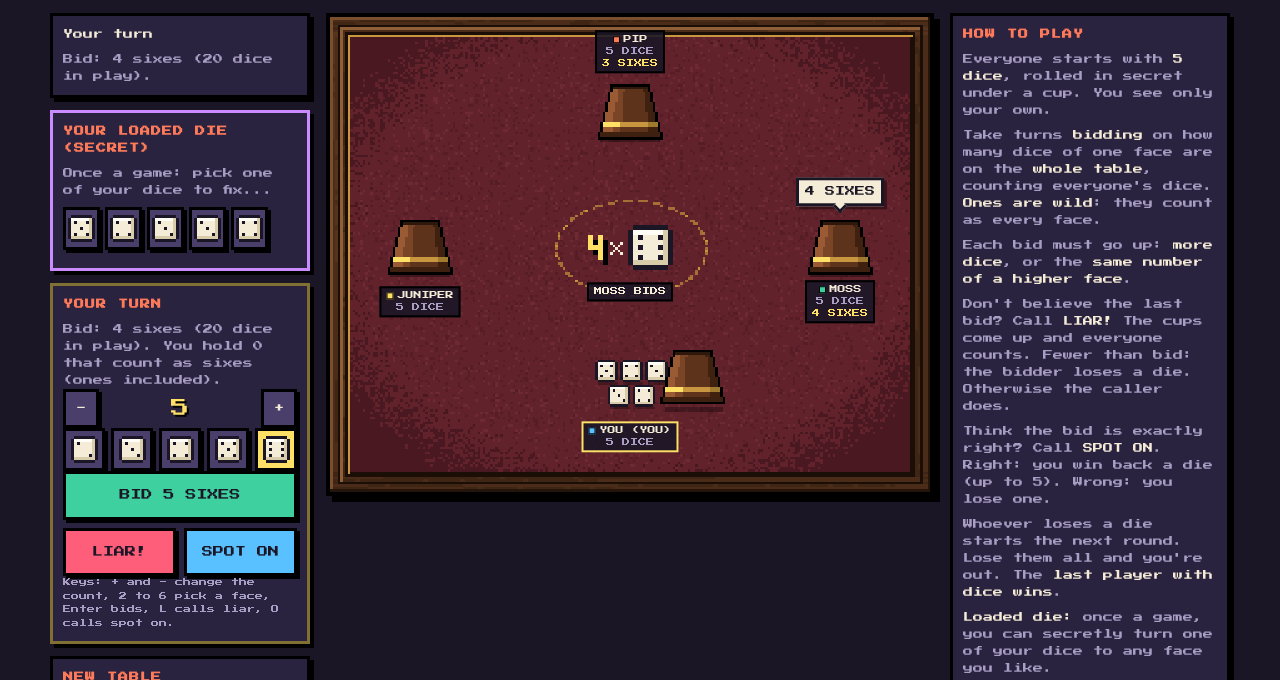
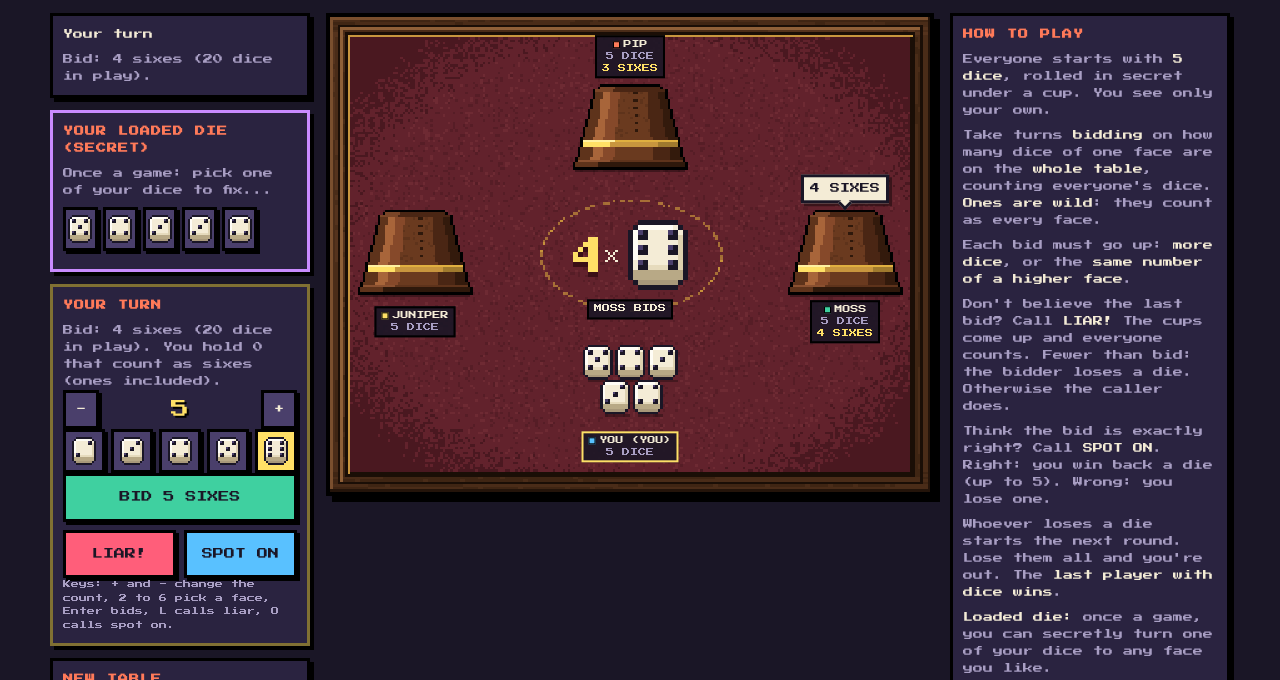
Before and after one commit to h29jhoofer-oss/Game, a plain HTML site: page artifact-dice.html in a window 1280 px wide. Shown: the part 120-800 px from the top of the page. Drawn offline with Linux system fonts and the light colour scheme.

Commit message:
Liar's Dice: bigger leather cups that hide all five dice, cleaner dice, clearer reveal
Co-Authored-By: Claude Opus 5.5 <noreply@anthropic.com>
Claude-Session: https://claude.ai/code/session_012hALYbZ71PS9PcbTK5ViRQ

```diff
--- a/artifact-dice.html
+++ b/artifact-dice.html
@@ -85,7 +85,7 @@
   .faces { display: grid; grid-template-columns: repeat(5, 1fr); gap: 6px; }
   .faces button, .loadBtns button { padding: 5px 2px; display: flex; justify-content: center; }
   .faces button[aria-pressed="true"], .loadBtns button[aria-pressed="true"] { background: var(--gold); }
-  canvas.die { width: 27px; height: 27px; image-rendering: pixelated; display: block; }
+  canvas.die { width: 24px; height: 28px; image-rendering: pixelated; display: block; }
   .moves { display: grid; grid-template-columns: repeat(2, 1fr); gap: 8px; }
   .moves button { padding: 12px 4px; font-size: 11px; }
   button.bid { background: var(--ok); color: var(--bg); grid-column: 1 / -1; }
@@ -502,7 +502,7 @@
 
   // ---------- Drawing ----------
   const cv = $("table"), ctx = cv.getContext("2d");
-  const LW = 240, LH = 190, K = 4, F = 8, CX = 120, CY = 92;
+  const LW = 240, LH = 190, K = 4, F = 8, CX = 120, CY = 95;
   const WOOD = { base: "#4a2c18", grainA: "#3f2513", grainB: "#55331d", hi: "#7a4f2e", lo: "#24140a", groove: "#1a0e06", lip: "#8f6038" };
   const GLYPHS = {
     A: [" # ", "# #", "###", "# #", "# #"], B: ["## ", "# #", "## ", "# #", "## "], C: [" ##", "#  ", "#  ", "#  ", " ##"], D: ["## ", "# #", "# #", "# #", "## "],
@@ -529,45 +529,59 @@
       }
     }
   }
-  // Dice: 9 x 9, cream with dark pips; the wild one has a red pip.
-  const PIPS = { 1: [[4, 4]], 2: [[2, 2], [6, 6]], 3: [[2, 2], [4, 4], [6, 6]], 4: [[2, 2], [6, 2], [2, 6], [6, 6]], 5: [[2, 2], [6, 2], [4, 4], [2, 6], [6, 6]], 6: [[2, 2], [6, 2], [2, 4], [6, 4], [2, 6], [6, 6]] };
+  // Dice: 12 x 14. A rounded cream face with chunky 2 x 2 pips, and a darker
+  // strip along the bottom for the side you can see. The wild one is a big red pip.
+  const DW = 12, DH = 14;
+  const PIPS = { 1: [], 2: [[8, 2], [2, 8]], 3: [[8, 2], [5, 5], [2, 8]], 4: [[2, 2], [8, 2], [2, 8], [8, 8]], 5: [[2, 2], [8, 2], [5, 5], [2, 8], [8, 8]], 6: [[2, 2], [8, 2], [2, 5], [8, 5], [2, 8], [8, 8]] };
   const dieCache = {};
   function dieSprite(face, glow) {
     const key = face + (glow ? "g" : "");
     if (dieCache[key]) return dieCache[key];
-    const c = document.createElement("canvas"); c.width = 9; c.height = 9; const g = c.getContext("2d");
-    g.fillStyle = glow ? "#ffe066" : "#1a1626"; g.fillRect(1, 0, 7, 9); g.fillRect(0, 1, 9, 7);
-    g.fillStyle = "#f4ecd6"; g.fillRect(1, 1, 7, 7);
-    g.fillStyle = "#d8ccab"; g.fillRect(1, 7, 7, 1); g.fillRect(7, 1, 1, 7);
-    g.fillStyle = "#fffdf6"; g.fillRect(1, 1, 6, 1);
-    g.fillStyle = face === 1 ? "#d8344a" : "#1a1626";
-    for (const [x, y] of PIPS[face]) g.fillRect(x, y, 1, 1);
+    const c = document.createElement("canvas"); c.width = DW; c.height = DH; const g = c.getContext("2d");
+    const px = (col, x, y, w = 1, h = 1) => { g.fillStyle = col; g.fillRect(x, y, w, h); };
+    // outline with rounded corners
+    const edge = glow ? "#ffe066" : "#1a1626";
+    px(edge, 2, 0, 8, 1); px(edge, 1, 1, 10, 1); px(edge, 0, 2, 12, 10); px(edge, 1, 12, 10, 1); px(edge, 2, 13, 8, 1);
+    // the side (depth) and the face
+    px("#b8a986", 1, 10, 10, 2); px("#a8987a", 2, 12, 8, 1);
+    px("#f4ecd6", 2, 1, 8, 1); px("#f4ecd6", 1, 2, 10, 8);
+    px("#fffdf6", 2, 1, 7, 1); px("#fffdf6", 1, 2, 1, 6);          // light from the top left
+    px("#ddd1b0", 10, 3, 1, 7); px("#e6dbbd", 2, 9, 8, 1);        // soft shade on the far edges
+    if (face === 1) { px("#d8344a", 4, 4, 4, 4); px("#f4ecd6", 4, 4, 1, 1); px("#f4ecd6", 7, 4, 1, 1); px("#f4ecd6", 4, 7, 1, 1); px("#f4ecd6", 7, 7, 1, 1); px("#ff8a9a", 5, 5, 1, 1); }
+    for (const [x, y] of PIPS[face]) { px("#1a1626", x, y, 2, 2); px("#4a3f6b", x, y, 1, 1); }
     return dieCache[key] = c;
   }
-  // The cup: dark leather, a gold band near the mouth, open end down.
+  // The cup: a big leather dice cup, open end down, with a stitched seam, a gold
+  // band and a thick rolled lip, wide enough to hide all five dice.
+  const UW = 46, UH = 34;
   let cupImg = null;
   function cupSprite() {
     if (cupImg) return cupImg;
-    const c = document.createElement("canvas"); c.width = 26; c.height = 22; const g = c.getContext("2d");
-    for (let y = 0; y < 22; y++) {
-      const half = Math.round(8 + (y / 21) * 5), x0 = 13 - half, x1 = 13 + half;
+    const c = document.createElement("canvas"); c.width = UW; c.height = UH; const g = c.getContext("2d"), r = rng(4);
+    for (let y = 0; y < UH; y++) {
+      const half = y >= UH - 3 ? 23 : Math.round(14 + (y / (UH - 4)) * 8) - (y === 0 ? 2 : y === 1 ? 1 : 0), x0 = 23 - half, x1 = 23 + half;
       g.fillStyle = "#000"; g.fillRect(x0, y, x1 - x0, 1);
-      if (y === 0 || y === 21) continue;
+      if (y === 0 || y === UH - 1) continue;
       for (let x = x0 + 1; x < x1 - 1; x++) {
         const u = (x - x0) / (x1 - x0);
-        g.fillStyle = y >= 15 && y <= 16 ? (u < 0.3 ? "#ffe066" : u > 0.75 ? "#a07a2e" : "#c8963e") : y >= 19 ? "#3d2010" : u < 0.18 ? "#9a5a33" : u < 0.32 ? "#7a4527" : u > 0.78 ? "#40210f" : "#5e331b";
-        g.fillRect(x, y, 1, 1);
+        let col;
+        if (y <= 2) col = u < 0.25 ? "#7a4527" : "#4a2614";                                   // the closed top
+        else if (y >= UH - 4) col = y === UH - 4 ? (u < 0.3 ? "#8a5030" : "#5e331b") : u < 0.2 ? "#5e331b" : "#2e180b"; // rolled lip
+        else if (y >= 22 && y <= 24) col = y === 22 ? (u < 0.35 ? "#fff1a0" : "#e0b040") : u < 0.3 ? "#ffe066" : u > 0.75 ? "#a07a2e" : "#c8963e";
+        else col = u < 0.12 ? "#5e331b" : u < 0.22 ? "#a8653a" : u < 0.34 ? "#86492a" : u > 0.86 ? "#331a0c" : u > 0.7 ? "#4a2614" : "#6a3a1f";
+        if (y > 2 && y < 21 && Math.abs(u - 0.55) < 0.02 && y % 3 === 0) col = "#2e180b"; // stitches up the seam
+        if (y > 2 && y < 21 && col === "#6a3a1f" && r() < 0.12) col = "#5e331b";        // a bit of leather grain
+        g.fillStyle = col; g.fillRect(x, y, 1, 1);
       }
     }
-    g.fillStyle = "#2e180b"; g.fillRect(6, 1, 14, 1);
     return cupImg = c;
   }
   // Seats sit round an oval table, with this screen's player at the bottom.
   function seatPos(i, n, meIdx) {
     const rel = ((i - meIdx) % n + n) % n, a = Math.PI / 2 + rel * 2 * Math.PI / n;
-    return { x: CX + Math.cos(a) * 84, y: CY + Math.sin(a) * 54, up: Math.sin(a) < -0.2 };
+    return { x: CX + Math.cos(a) * 86, y: CY + Math.sin(a) * 50, up: Math.sin(a) < -0.2 };
   }
-  const SLOTS = [[-14, -9], [-4, -9], [6, -9], [-9, 1], [1, 1]];
+  const SLOTS = [[-19, -14], [-6, -14], [7, -14], [-12, 0], [1, 0]];
   const meIndex = (v) => Math.max(0, v.seats.findIndex(s => s.id === mySeat));
 
   let bgImg = null;
@@ -591,7 +605,7 @@
     g.fillStyle = WOOD.groove; g.fillRect(F - 2, F - 2, LW - 2 * F + 4, 2); g.fillRect(F - 2, F - 2, 2, LH - 2 * F + 4); g.fillRect(F - 2, LH - F, LW - 2 * F + 4, 2); g.fillRect(LW - F, F - 2, 2, LH - 2 * F + 4);
     g.fillStyle = "#c8963e"; g.fillRect(F - 1, F - 1, LW - 2 * F + 2, 1); g.fillRect(F - 1, F - 1, 1, LH - 2 * F + 2);
     // a gold ring in the middle where the bid sits
-    for (let t = 0; t < 360; t += 2) { const a = t * Math.PI / 180; if (t % 12 < 8) { g.fillStyle = "rgba(224,176,64,0.55)"; g.fillRect(Math.round(CX + Math.cos(a) * 30), Math.round(CY + Math.sin(a) * 19), 1, 1); } }
+    for (let t = 0; t < 360; t += 2) { const a = t * Math.PI / 180; if (t % 12 < 8) { g.fillStyle = "rgba(224,176,64,0.55)"; g.fillRect(Math.round(CX + Math.cos(a) * 36), Math.round(CY + Math.sin(a) * 22), 1, 1); } }
     return bgImg = c;
   }
 
@@ -605,6 +619,15 @@
     const busy = particles.length || (view && (view.phase === "rolling" || (view.phase === "reveal" && now - revealStart < 2500) || view.turn));
     if (busy && !(REDUCED && !particles.length)) rafId = requestAnimationFrame(frame); else lastFrame = 0;
   }
+  // A chunky 5 x 7 font for the bid in the middle of the table.
+  const BIG = {
+    0: [" ### ", "## ##", "## ##", "## ##", "## ##", "## ##", " ### "], 1: ["  ## ", " ### ", "  ## ", "  ## ", "  ## ", "  ## ", " ####"],
+    2: [" ### ", "## ##", "   ##", "  ## ", " ##  ", "##   ", "#####"], 3: ["#### ", "   ##", "   ##", " ### ", "   ##", "   ##", "#### "],
+    4: ["   ##", "  ###", " # ##", "#  ##", "#####", "   ##", "   ##"], 5: ["#####", "##   ", "#### ", "   ##", "   ##", "## ##", " ### "],
+    6: [" ### ", "##   ", "#### ", "## ##", "## ##", "## ##", " ### "], 7: ["#####", "   ##", "  ## ", "  ## ", " ##  ", " ##  ", " ##  "],
+    8: [" ### ", "## ##", "## ##", " ### ", "## ##", "## ##", " ### "], 9: [" ### ", "## ##", "## ##", " ####", "   ##", "  ## ", " ##  "],
+  };
+  function drawBig(str, x, y, col) { for (const ch of String(str)) { mask(ctx, BIG[ch], x, y, col, 2); x += 12; } }
   function drawNumber(str, x, y, col, scale) { for (const ch of String(str)) { if (GLYPHS[ch]) mask(ctx, GLYPHS[ch], x, y, col, scale); x += 4 * scale; } }
   function draw(now, dt) {
     ctx.setTransform(K, 0, 0, K, 0, 0); ctx.imageSmoothingEnabled = false;
@@ -615,7 +638,7 @@
     view.seats.forEach((s, i) => {
       const p = seatPos(i, n, mi), mine = s.id === mySeat;
       if (s.count <= 0 && !(rev && rev.dice[s.id])) { // out: an empty cup lying on its side
-        ctx.globalAlpha = 0.45; ctx.drawImage(cupSprite(), Math.round(p.x - 13), Math.round(p.y - 11)); ctx.globalAlpha = 1; return;
+        ctx.globalAlpha = 0.45; ctx.drawImage(cupSprite(), Math.round(p.x - UW / 2), Math.round(p.y + 15 - UH)); ctx.globalAlpha = 1; return;
       }
       const shake = view.phase === "rolling" && !REDUCED ? Math.round(Math.sin(now / 28 + i * 2) * 1.5) : 0;
       // the dice under (or beside) the cup
@@ -625,28 +648,29 @@
       const showDice = dice && (mine || lift > 0.35);
       if (showDice) dice.forEach((d, k) => {
         const [ox, oy] = SLOTS[k], hit = glowF && matches(d, glowF);
-        ctx.fillStyle = "rgba(0,0,0,0.3)"; ctx.fillRect(Math.round(p.x + ox) + 1, Math.round(p.y + oy) + 9, 8, 1);
+        ctx.fillStyle = "rgba(0,0,0,0.3)"; ctx.fillRect(Math.round(p.x + ox) + 2, Math.round(p.y + oy) + DH, DW - 2, 1);
         if (glowF && !hit) ctx.globalAlpha = 0.4;
         ctx.drawImage(dieSprite(d, hit && lift >= 1), Math.round(p.x + ox), Math.round(p.y + oy));
         ctx.globalAlpha = 1;
       });
       // the cup: down over the dice, lifted to one side for your own, or rising on a reveal
-      let cx = p.x, cy = p.y + 11, up = 0;
-      if (mine && !rev) { cx = p.x + 25; up = view.phase === "rolling" ? 0 : 2; }
-      if (mine && view.phase === "rolling") cx = p.x;
-      if (rev) { up = 18 * lift; if (mine) cx = p.x; }
-      ctx.fillStyle = `rgba(0,0,0,${0.35 - up / 70})`; ctx.fillRect(Math.round(cx - 12 + up / 4), Math.round(cy - 1), Math.round(24 - up / 2), 2);
-      if (rev && lift >= 1) ctx.globalAlpha = 0.55;
-      ctx.drawImage(cupSprite(), Math.round(cx - 13 + shake), Math.round(cy - 22 - up));
+      // Your own cup is in your hand (so you can see your dice) except while shaking.
+      // On a reveal every cup lifts away and fades so the dice can be counted.
+      if (mine && !rev && view.phase !== "rolling") return;
+      if (rev && lift >= 1) return;
+      const cx = p.x, cy = p.y + 16, up = rev ? 14 * lift : 0;
+      ctx.globalAlpha = rev ? 1 - lift : 1;
+      ctx.fillStyle = "rgba(0,0,0,0.35)"; ctx.fillRect(Math.round(cx - 22 + up / 3), Math.round(cy - 1), Math.round(44 - up / 1.5), 2);
+      ctx.drawImage(cupSprite(), Math.round(cx - UW / 2 + shake), Math.round(cy - UH - up));
       ctx.globalAlpha = 1;
     });
     // the bid in the middle: "4 x [five]"
     const b = rev ? rev.bid : view.bid;
     if (b) {
-      const qs = String(b.q), w = qs.length * 8 + 8 + 18, x0 = Math.round(CX - w / 2), y0 = CY - 9;
-      drawNumber(qs, x0 + 2, y0 + 6, "#000", 2); drawNumber(qs, x0, y0 + 4, "#ffe066", 2);
-      ctx.fillStyle = "#f4ecd6"; const xx = x0 + qs.length * 8 + 1; for (let k = 0; k < 5; k++) { ctx.fillRect(xx + k, y0 + 7 + k, 1, 1); ctx.fillRect(xx + 4 - k, y0 + 7 + k, 1, 1); }
-      ctx.drawImage(dieSprite(b.f), x0 + qs.length * 8 + 8, y0, 18, 18);
+      const qs = String(b.q), w = qs.length * 12 + 10 + DW * 2, x0 = Math.round(CX - w / 2), y0 = CY - DH;
+      drawBig(qs, x0, y0 + 9, "#3a0f16"); drawBig(qs, x0, y0 + 7, "#ffe066");
+      ctx.fillStyle = "#f4ecd6"; const xx = x0 + qs.length * 12 + 1; for (let k = 0; k < 5; k++) { ctx.fillRect(xx + k, y0 + 12 + k, 1, 1); ctx.fillRect(xx + 4 - k, y0 + 12 + k, 1, 1); }
+      ctx.drawImage(dieSprite(b.f), x0 + qs.length * 12 + 10, y0, DW * 2, DH * 2);
     }
     // dice popping when lost
     for (let i = particles.length - 1; i >= 0; i--) {
@@ -686,11 +710,11 @@
       ct.textContent = s.waiting ? "NEXT GAME" : v.phase === "lobby" ? "READY" : s.count <= 0 ? (v.winner === s.id ? "WINNER" : "OUT") : `${s.count} ${s.count === 1 ? "DIE" : "DICE"}`;
       el.append(ct);
       if (s.lastBid && v.phase === "bidding") { const lb = document.createElement("div"); lb.className = "lb"; lb.textContent = bidText(s.lastBid); el.append(lb); }
-      place(el, p.x, p.up ? p.y - 24 : p.y + 22);
+      place(el, p.x, p.up ? p.y - 29 : p.y + 27);
       if (rev && (rev.loser === s.id || rev.gain === s.id)) {
         const r = tagEl("res-" + s.id, "resultTag " + (rev.gain === s.id ? "win" : "lose"));
         r.textContent = rev.gain === s.id ? "+1 DIE" : "-1 DIE";
-        place(r, p.x + 22, p.y - 14);
+        place(r, p.x + 30, p.y - 20);
       }
     });
     if (v.winner && v.phase === "over") {
@@ -698,18 +722,18 @@
       r.textContent = w ? `${w.name} WINS!` : "GAME OVER"; place(r, CX, CY);
     } else if (rev) {
       const r = tagEl("mid", "resultTag " + (rev.loser === rev.bidder ? "lose" : "win"));
-      r.textContent = `THERE ${rev.count === 1 ? "WAS" : "WERE"} ${rev.count}`; place(r, CX, CY + 18);
+      r.textContent = `THERE ${rev.count === 1 ? "WAS" : "WERE"} ${rev.count}`; place(r, CX, CY - 24);
     } else if (v.phase !== "lobby") {
       const by = v.bid && v.seats.find(s => s.id === v.bid.by), m = tagEl("mid", "midTag");
       m.textContent = by ? `${by.name}${by.id === mySeat ? " (YOU)" : ""} BIDS` : `${v.total} DICE IN PLAY`;
-      place(m, CX, v.bid ? CY + 18 : CY);
+      place(m, CX, v.bid ? CY + 22 : CY);
     }
     for (const el of [...$("tags").children]) if (!keep.has(el.dataset.tag)) el.remove();
   }
   function bubble(seatId, text) {
     if (!view) return;
     const i = view.seats.findIndex(s => s.id === seatId); if (i < 0) return;
-    const p = seatPos(i, view.seats.length, meIndex(view)), pp = pct(p.x, p.y - 16);
+    const p = seatPos(i, view.seats.length, meIndex(view)), pp = pct(p.x, p.y - 20);
     const el = document.createElement("div"); el.className = "bubble"; el.textContent = text;
     el.style.left = pp.left; el.style.top = pp.top;
     $("bubbles").append(el); setTimeout(() => el.remove(), 1600);
@@ -732,7 +756,7 @@
         if (v.lastAct.id !== mySeat) bubble(v.lastAct.id, v.lastAct.say || bidText(v.lastAct));
         sfxSafe(SFX.bid);
       }
-      if (v.lastAct && (!prev.lastAct || v.lastAct.n !== prev.lastAct.n) && v.lastAct.a !== "bid") bubble(v.lastAct.id, v.lastAct.a === "liar" ? (v.lastAct.say || "LIAR!") : "SPOT ON!");
+      if (v.lastAct && (!prev.lastAct || v.lastAct.n !== prev.lastAct.n) && v.lastAct.a !== "bid" && v.lastAct.id !== mySeat) bubble(v.lastAct.id, v.lastAct.a === "liar" ? (v.lastAct.say || "LIAR!") : "SPOT ON!");
       if (v.turn === mySeat && prev.turn !== mySeat) {
         sfxSafe(SFX.turn);
         // start the draft at the smallest raise on the face you bid last (or your best face)
@@ -779,7 +803,7 @@
     if (sub) { const s = document.createElement("div"); s.className = "muted"; s.textContent = sub; box.append(s); }
   }
   const secsLeft = () => deadlineAt ? Math.max(0, Math.ceil((deadlineAt - Date.now()) / 1000)) : 0;
-  function dieCanvas(face) { const c = document.createElement("canvas"); c.width = 9; c.height = 9; c.className = "die"; c.getContext("2d").drawImage(dieSprite(face), 0, 0); return c; }
+  function dieCanvas(face) { const c = document.createElement("canvas"); c.width = DW; c.height = DH; c.className = "die"; c.getContext("2d").drawImage(dieSprite(face), 0, 0); return c; }
   const faceBtns = [];
   for (let f = 2; f <= 6; f++) {
     const b = document.createElement("button"); b.type = "button"; b.setAttribute("aria-label", PLURAL[f].toLowerCase());
```
Also changed, not shown: dice.html (+66 -42 lines).
